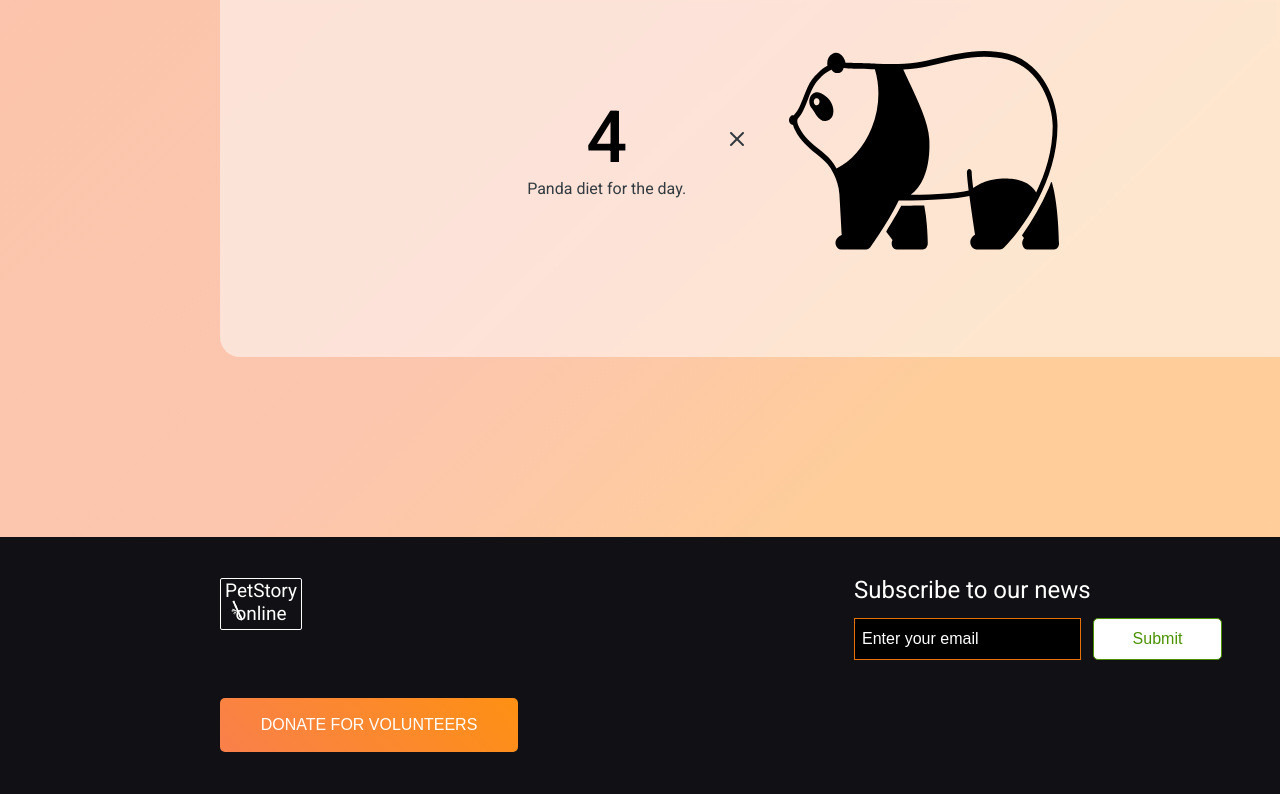
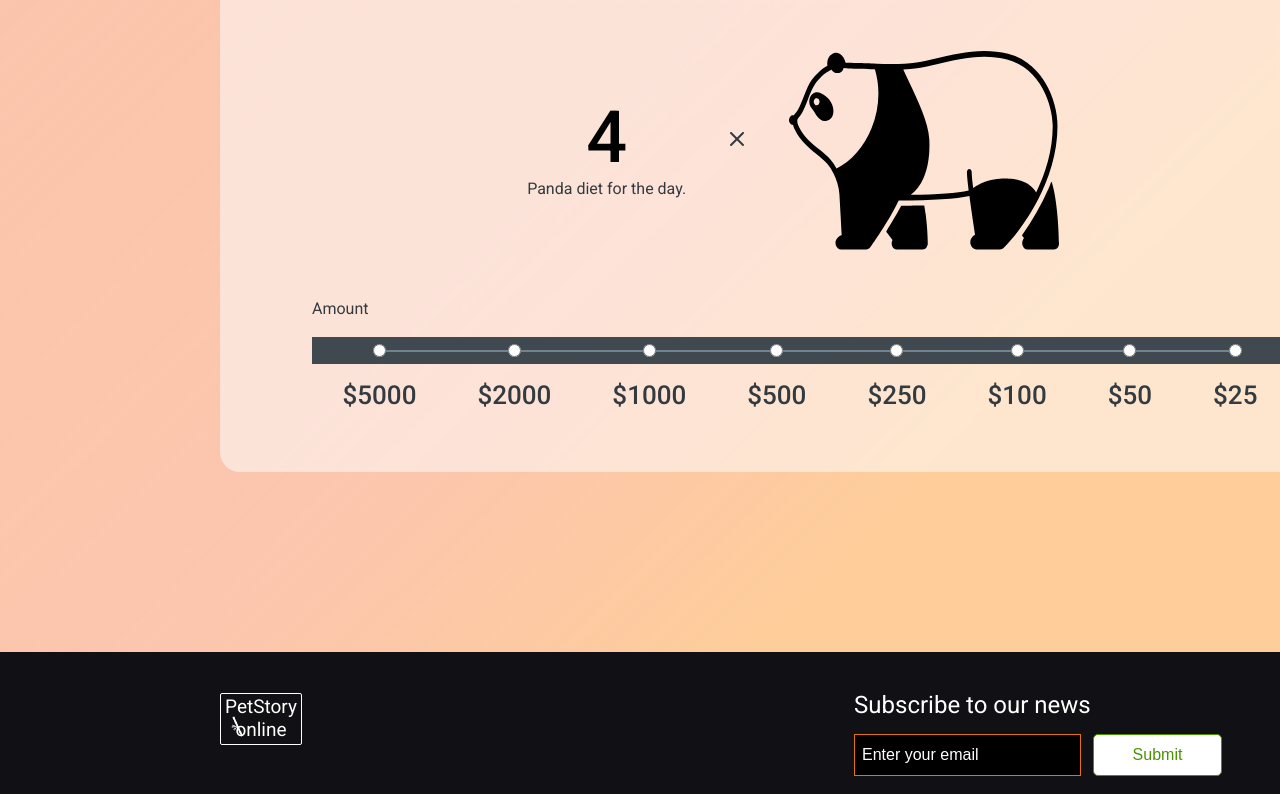
Before and after one commit to vladirim/online-zoo, a plain HTML site: page pages/donate/index.html in a window 1280 px wide. Shown: the part 1007-1801 px from the top of the page. Drawn offline with Linux system fonts and the light colour scheme.

Commit message:
fix: add donation bar

```diff
--- a/pages/donate/index.html
+++ b/pages/donate/index.html
@@ -64,7 +64,7 @@
                         Donation Information
                     </p>
                     <div class="friends-content__wrapper">
-                        <div class="friends-content__content">
+                        <div class="friends-content__container">
                             <h2 class="friends__title">
                                 Pick and feed a friend
                             </h2>
@@ -87,6 +87,48 @@
                                     <img src="../../assets/images/svg/donate-panda.svg" alt="panda">
                                 </div>
                             </div>
+                            <p class="friends__text2">Amount</p>
+                            <form class="donation__form">
+                                <div class="donation__bar">
+                                    <div class="donation-bar__bg">
+                                        <div class="donation-bar__line"></div>
+                                    </div>
+                                    <div class="donation-bar__circles">
+                                        <div class="bar-circle">
+                                            <input type="radio" class="bar__input" id="5000" name="amount" value="5000">
+                                            <label for="5000" class="bar__label">$5000</label>
+                                        </div>
+                                        <div class="bar-circle">
+                                            <input type="radio" class="bar__input" id="2000" name="amount" value="2000">
+                                            <label for="2000" class="bar__label">$2000</label>
+                                        </div>
+                                        <div class="bar-circle">
+                                            <input type="radio" class="bar__input" id="1000" name="amount" value="1000">
+                                            <label for="1000" class="bar__label">$1000</label>
+                                        </div>
+                                        <div class="bar-circle">
+                                            <input type="radio" class="bar__input" id="500" name="amount" value="500">
+                                            <label for="500" class="bar__label">$500</label>
+                                        </div>
+                                        <div class="bar-circle">
+                                            <input type="radio" class="bar__input" id="250" name="amount" value="250">
+                                            <label for="250" class="bar__label">$250</label>
+                                        </div>
+                                        <div class="bar-circle">
+                                            <input type="radio" class="bar__input" id="100" name="amount" value="100">
+                                            <label for="100" class="bar__label">$100</label>
+                                        </div>
+                                        <div class="bar-circle">
+                                            <input type="radio" class="bar__input" id="50" name="amount" value="50">
+                                            <label for="50" class="bar__label">$50</label>
+                                        </div>
+                                        <div class="bar-circle">
+                                            <input type="radio" class="bar__input" id="25" name="amount" value="25">
+                                            <label for="25" class="bar__label">$25</label>
+                                        </div>
+                                    </div>
+                                </div>
+                            </form>
                         </div>
                     </div>
                 </div>
--- a/pages/donate/style.css
+++ b/pages/donate/style.css
@@ -48,7 +48,7 @@
     margin-top: 60px;
 }
 
-.friends-content__content {
+.friends-content__container {
     width: calc(100% - 184px);
 }
 
@@ -103,3 +103,45 @@
 .frinds__diet-cross {
     padding-top: 23px;
 }
+
+.friends__text2 {
+    font-weight: 400;
+    font-size: 16px;
+    line-height: 140%;
+    color: #333B41;
+}
+
+.donation-bar__bg {
+    margin-top: 17px;
+    background: #404950;
+    width: 100%;
+    height: 27px;
+    display: flex;
+    align-items: center;
+}
+
+.donation-bar__line {
+    width: calc(100% - 120px);
+    height: 2px;
+    background: #72828E;
+    margin-left: 62px;
+}
+
+.donation-bar__circles {
+    display: flex;
+    margin-top: -20px;
+}
+
+.bar-circle {
+    display: flex;
+    flex-direction: column;
+    gap: 20px;
+}
+
+.bar__label {
+    font-weight: 500;
+    font-size: 26px;
+    line-height: 140%;
+    text-transform: uppercase;
+    color: #333B41;
+}
```
